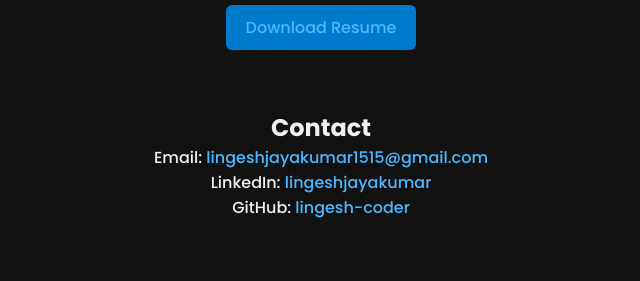
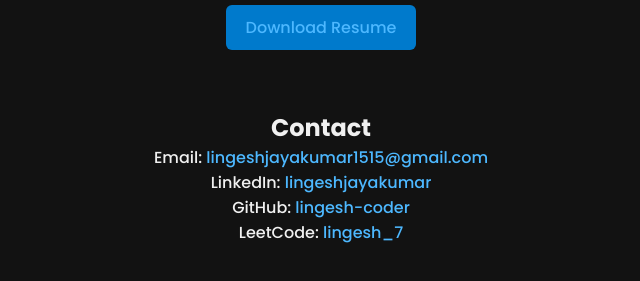
Before and after one commit to Lingesh-coder/My-portfolio, a plain HTML site: page index.html in a window 1280 px wide. Shown: the part 1825-2106 px from the top of the page, without its empty margins (319-959 px from the left). Drawn offline with nearby package versions, Linux system fonts and the light colour scheme.

Commit message:
index.html

```diff
--- a/index.html
+++ b/index.html
@@ -35,6 +35,7 @@
 <p>Email: <a href="mailto:lingeshjayakumar1515@gmail.com">lingeshjayakumar1515@gmail.com</a></p>
 <p>LinkedIn: <a href="https://www.linkedin.com/in/lingesh-jayakumar-42b284293/" target="_blank">lingeshjayakumar</a></p>
 <p>GitHub: <a href="https://github.com/Lingesh-coder" target="_blank">lingesh-coder</a></p>
+<p>LeetCode: <a href="https://leetcode.com/u/Lingesh_7/" target="_blank">lingesh_7</a></p>
 </section>
 <script>
   const typedText = document.querySelector(".typed-text");
```
